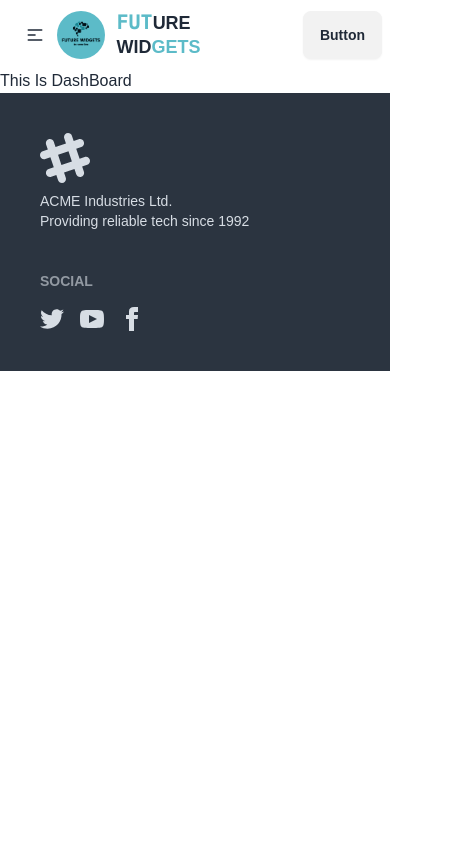
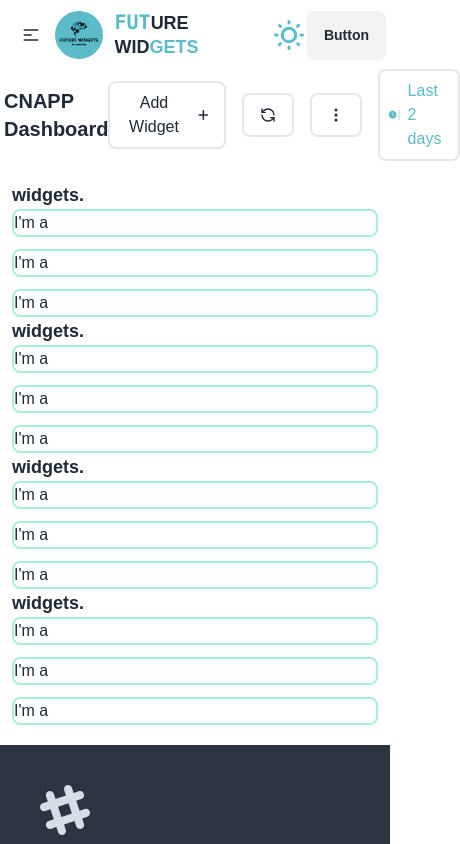
Before and after one commit to Shaon247on/Assignment-Front-End-Dev, a React (Vite) app: page /dashboard in a window 390 px wide. Shown: the top 844 px of the page, 460 px wide, since content can reach past the window. Built offline with nearby package versions, Linux system fonts and the light colour scheme.

Commit message:
fixed the search option and modified the json data

```diff
--- a/index.html
+++ b/index.html
@@ -2,7 +2,7 @@
 <html lang="en" data-theme="sunset">
   <head>
     <meta charset="UTF-8" />
-    <link rel="icon" type="image/svg+xml" href="/vite.svg" />
+    <link rel="icon" type="image/svg+xml" href="/src/assets/FW (1).png"/>
     <meta name="viewport" content="width=device-width, initial-scale=1.0" />
     <title>Future Widgets</title>
   </head>
--- a/package.json
+++ b/package.json
@@ -12,6 +12,7 @@
   "dependencies": {
     "react": "^18.3.1",
     "react-dom": "^18.3.1",
+    "react-icons": "^5.3.0",
     "react-router-dom": "^6.26.0"
   },
   "devDependencies": {
--- a/src/Pages/Dashboard/Dashboard.jsx
+++ b/src/Pages/Dashboard/Dashboard.jsx
@@ -1,12 +1,49 @@
 import React, { useContext } from 'react';
+
+// ----------------- React icons -----------------
+
 import useProvider from '../../Hooks/useProvider';
+import { LuRefreshCcw } from "react-icons/lu";
+import { BsThreeDotsVertical } from "react-icons/bs";
+import { FaPlus } from "react-icons/fa6";
+import { MdWatchLater } from "react-icons/md";
 
 const Dashboard = () => {
-    const {data} =  useProvider()
+    const { data } = useProvider()
     // console.log(data);
     return (
-        <div>
-            This Is DashBoard
+        <div className='px-1 md:px-6'>
+            <div className='flex justify-between items-center'>
+                <div className='text-xl font-semibold'>CNAPP Dashboard</div>
+                <div className='flex gap-4 items-center'>
+                    <button className="px-4 py-2 rounded-lg border-2 flex gap-4 items-center">Add Widget <FaPlus /></button>
+                    <button className="px-4 py-3 rounded-lg border-2"><LuRefreshCcw /></button>
+                    <button className="px-4 py-3 rounded-lg border-2"><BsThreeDotsVertical /></button>
+                    <div className="dropdown dropdown-end">
+                        <div tabIndex={0} role="button" className="px-2 py-2 rounded-lg border-2 flex gap-2 items-center text-[#5cbbc8]"><MdWatchLater className='text-xl border-r-2 h-full text-[#5cbbc8]' />Last 2 days</div>
+                        <ul tabIndex={0} className="dropdown-content menu bg-base-100 rounded-box z-[1] w-52 p-2 shadow">
+                            <li><a>Item 1</a></li>
+                            <li><a>Item 2</a></li>
+                        </ul>
+                    </div>
+                </div>
+            </div>
+            <div className=' my-5 px-2'>
+                {
+                    data.map(widgets =>
+                        <>
+                            <div>
+                                <h1 className='text-lg font-semibold'>widgets.</h1>
+                                <div className='grid gap-3 grid-cols-1 md:grid-cols-2 lg:grid-cols-3'>
+                                    <div className='border-2 border-emerald-200 rounded-lg'>I'm a</div>
+                                    <div className='border-2 border-emerald-200 rounded-lg'>I'm a</div>
+                                    <div className='border-2 border-emerald-200 rounded-lg'>I'm a</div>
+                                </div>
+                            </div>
+                        </>)
+                }
+
+            </div>
         </div>
     );
 };
--- a/src/Pages/Shared/NavBar/NavBar.jsx
+++ b/src/Pages/Shared/NavBar/NavBar.jsx
@@ -22,46 +22,62 @@ const NavBar = () => {
     const navLinks =
         <>
             <NavLink to='/' style={({ isActive }) => ({
-                color: isActive ? 'white' : 'sunset',
+                color: isActive ? 'white' : 'black',
                 padding: '4px 10px',
                 borderRadius: '5px',
                 backgroundColor: isActive ? '#5cbbc8' : 'transparent',
                 fontWeight: isActive ? '700' : '400',
             })}><li className='text-sm md:text-base'>Home</li></NavLink>
             <NavLink to='/dashboard' style={({ isActive }) => ({
-                color: isActive ? 'white' : 'sunset',
+                color: isActive ? 'white' : 'black',
                 padding: '4px 10px',
                 borderRadius: '5px',
                 backgroundColor: isActive ? '#5cbbc8' : 'transparent',
                 fontWeight: isActive ? '700' : '400',
             })}><li className='text-sm md:text-base'>Dashboard</li></NavLink>
         </>
-    const handleSearch = (e) => {
+    const handleSearch = (query) => {
+        setSearchQuery(query);
 
-        console.log(typeof e);
-        setSearchQuery(e)
+        const filtered = data.map(category => {
+            const filteredWidgets = category.Widgets.filter(widget =>
+                widget.name.toLowerCase().includes(query.toLowerCase()));
 
-        const allWidgets = Object.values(data).flat()
+            // Return category only if it has matching widgets
+            return filteredWidgets.length > 0
+                ? { ...category, Widgets: filteredWidgets }
+                : null;
+        }).filter(category => category !== null);
+
+        setFilteredWidgets(filtered);
+
+        console.log(filtered);
+
+
+
+
+
+        // const allWidgets = Object.values(data).flat()
         // console.log(allWidgets);
 
 
-        const result = allWidgets.filter(widget => widget.name.toLowerCase().includes(e.toLowerCase()))
-        console.log(result);
+        // const result = allWidgets.filter(widget => widget.name.toLowerCase().includes(e.toLowerCase()))
+        // console.log(result);
 
-        setFilteredWidgets(result)
-        console.log(filteredWidgets.length);
+        // setFilteredWidgets(result)
+        // console.log(filteredWidgets.length);
     }
     const handleBlur = () => {
         setToggle(false)
-        console.log(toggle);
+        // console.log(toggle);
     }
     const handleFocus = () => {
         setToggle(true)
-        console.log(toggle);
+        // console.log(toggle);
     }
 
     const handleToggle = (e) => {
-        console.log(e.target.value);
+        // console.log(e.target.value);
         if (e.target.checked) {
             setTheme('sunset')
         } else {
@@ -71,7 +87,7 @@ const NavBar = () => {
 
     return (
         <>
-            <div className="navbar bg-base-100">
+            <div className="navbar bg-base-100 px-1 md:px-6">
                 <div className="navbar-start">
                     <div className="dropdown">
                         <div tabIndex={0} role="button" className="btn btn-ghost lg:hidden">
@@ -105,29 +121,21 @@ const NavBar = () => {
                                     />
                                     <div className={`${toggle === false ? "hidden" : "block"} absolute bg-gray-200 w-48 px-5 py-2 rounded-lg z-10 top-10 md:top-16 left-0 md:left-0`}>
                                         {
-                                            filteredWidgets.length > 0 ? (filteredWidgets.map(widget =>
-                                                <div key={widget.id}>
-                                                    <h3 className='text-sm md:text-base '>{widget.name}</h3>
-                                                </div>
-                                            )) :
+                                            filteredWidgets.length > 0 ?
+                                                filteredWidgets.map((category, index) => (
+                                                    <div key={index}>
+                                                        {category.Widgets.map(widget => (
+                                                            <div key={widget.id}>
+                                                                <h4>{widget.name}</h4>
+                                                            </div>
+                                                        ))}
+                                                    </div>
+                                                ))
+                                                :
                                                 <p>No widgets found</p>
                                         }
                                     </div>
                                 </div>
-                                {/* <div className="dropdown dropdown-end">
-                                    <div tabIndex={0} role="button" className="btn btn-ghost btn-circle avatar">
-                                        <div className="w-10 rounded-full">
-                                            <img
-                                                alt="Tailwind CSS Navbar component"
-                                                src="https://img.daisyui.com/images/stock/photo-1534528741775-53994a69daeb.webp" />
-                                        </div>
-                                    </div>
-                                    <ul
-                                        tabIndex={0}
-                                        className="menu menu-sm dropdown-content bg-base-100 rounded-box z-[1] mt-3 w-52 p-2 shadow">
-                                        <li><a>Logout</a></li>
-                                    </ul>
-                                </div> */}
                             </div>
                         </ul>
                     </div>
@@ -146,25 +154,25 @@ const NavBar = () => {
                     </ul>
                 </div>
                 <div className="navbar-end">
-                    <div className="gap-2 relative mr-7 hidden md:flex justify-center">
-                        {/* Mode changing button */}
+                    <div className="gap-2 relative mr-0 md:mr-7 flex justify-center">
+                        {/* ---------------- Mode changing button ---------------- */}
 
                         <label className="swap swap-rotate">
-                            {/* this hidden checkbox controls the state */}
-                            <input type="checkbox" className="theme-controller" onChange={handleToggle} value="synthwave" />
 
-                            {/* sun icon */}
+                            <input type="checkbox" className="theme-controller" onChange={handleToggle} />
+
+                            {/* ----------------- sun icon ----------------------*/}
                             <svg
-                                className="swap-off h-10 w-10 fill-current text-[#5cbbc8]"
+                                className="swap-off h-10 w-9 md:w-10 fill-current text-[#5cbbc8]"
                                 xmlns="http://www.w3.org/2000/svg"
                                 viewBox="0 0 24 24">
                                 <path
                                     d="M5.64,17l-.71.71a1,1,0,0,0,0,1.41,1,1,0,0,0,1.41,0l.71-.71A1,1,0,0,0,5.64,17ZM5,12a1,1,0,0,0-1-1H3a1,1,0,0,0,0,2H4A1,1,0,0,0,5,12Zm7-7a1,1,0,0,0,1-1V3a1,1,0,0,0-2,0V4A1,1,0,0,0,12,5ZM5.64,7.05a1,1,0,0,0,.7.29,1,1,0,0,0,.71-.29,1,1,0,0,0,0-1.41l-.71-.71A1,1,0,0,0,4.93,6.34Zm12,.29a1,1,0,0,0,.7-.29l.71-.71a1,1,0,1,0-1.41-1.41L17,5.64a1,1,0,0,0,0,1.41A1,1,0,0,0,17.66,7.34ZM21,11H20a1,1,0,0,0,0,2h1a1,1,0,0,0,0-2Zm-9,8a1,1,0,0,0-1,1v1a1,1,0,0,0,2,0V20A1,1,0,0,0,12,19ZM18.36,17A1,1,0,0,0,17,18.36l.71.71a1,1,0,0,0,1.41,0,1,1,0,0,0,0-1.41ZM12,6.5A5.5,5.5,0,1,0,17.5,12,5.51,5.51,0,0,0,12,6.5Zm0,9A3.5,3.5,0,1,1,15.5,12,3.5,3.5,0,0,1,12,15.5Z" />
                             </svg>
 
-                            {/* moon icon */}
+                            {/* ----------------- moon icon -----------------*/}
                             <svg
-                                className="swap-on h-10 w-10 fill-current text-[#5cbbc8]"
+                                className="swap-on h-10 w-9 md:w-10 fill-current text-[#5cbbc8]"
                                 xmlns="http://www.w3.org/2000/svg"
                                 viewBox="0 0 24 24">
                                 <path
@@ -172,9 +180,9 @@ const NavBar = () => {
                             </svg>
                         </label>
 
-                        {/* Search Input section  */}
+                        {/* ----------------- Search Input section-----------------  */}
 
-                        <div className="form-control">
+                        <div className="form-control hidden md:block">
                             <input
                                 type="text"
                                 placeholder="Search"
@@ -186,17 +194,27 @@ const NavBar = () => {
                             />
                             <div className={`${toggle === false ? "hidden" : "block"} absolute bg-gray-200 w-48 px-5 py-2 rounded-lg top-16 -left-20 md:left-0`}>
                                 {
-                                    filteredWidgets.length > 0 ? (filteredWidgets.map(widget =>
-                                        <div key={widget.id}>
-                                            <h3 className='text-sm md:text-base hover:text-[#5cbbc8] duration-500 cursor-pointer'>{widget.name}</h3>
-                                        </div>
-                                    )) :
+                                    filteredWidgets.length > 0 ?
+                                        filteredWidgets.map((category, index) => (
+                                            <div key={index}>
+                                                {category.Widgets.map(widget => (
+                                                    <div key={widget.id}>
+                                                        <h4>{widget.name}</h4>
+                                                    </div>
+                                                ))}
+                                            </div>
+                                        ))
+                                        :
                                         <p>No widgets found</p>
                                 }
                             </div>
                         </div>
                     </div>
+
+                    {/*----------------- Login Button ----------------- */}
+
                     <a className="btn">Button</a>
+
                 </div>
             </div>
         </>
--- a/src/Provider/ContextProvider.jsx
+++ b/src/Provider/ContextProvider.jsx
@@ -3,35 +3,60 @@ import { createContext, useEffect, useState } from 'react';
 export const StateContext = createContext(null)
 
 const ContextProvider = ({ children }) => {
+
+    //      ----------------- Theme related state -----------------------
+
     const [theme, setTheme] = useState('light')
 
-    useEffect(()=>{
+    useEffect(() => {
         localStorage.setItem('theme', theme)
         const localTheme = localStorage.getItem('theme')
         document.querySelector('html').setAttribute('data-theme', localTheme)
-    },[theme])
+    }, [theme])
 
-    const [data, setData] = useState({
-        "CSPM": [
+
+
+    //      ----------------- Data related state -----------------------
+
+    const [data, setData] = useState([
+        {
+            "Category": "CSPM Executive Dashboard",
+            "Widgets": [
                 { "id": 1, "name": "Compliance Status", "type": "barChart", "content": "Bar chart showing compliance status across environments." },
                 { "id": 2, "name": "Risk Overview", "type": "text", "content": "Summary of risks identified in the cloud infrastructure." }
-        ],
-        "CWPP": [
+            ]
+        },
+        {
+            "Category": "CWPP Dashboard",
+            "Widgets": [
                 { "id": 3, "name": "Vulnerability Scans", "type": "pieChart", "content": "Pie chart showing the results of vulnerability scans." },
                 { "id": 4, "name": "Runtime Protection", "type": "text", "content": "Overview of runtime protection mechanisms in place." }
             ],
-        "Image": [
+        },
+        {
+            "Category": "Image",
+            "Widgets": [
                 { "id": 5, "name": "Docker Image Security", "type": "barChart", "content": "Bar chart displaying security status of Docker images." },
                 { "id": 6, "name": "Image Scanning Results", "type": "text", "content": "Detailed results of image scanning processes." }
             ],
-        "Ticket": [
+        },
+        {
+            "Category": "Ticket",
+            "Widgets": [
                 { "id": 7, "name": "Open Tickets", "type": "list", "content": "List of open security tickets." },
                 { "id": 8, "name": "Resolved Tickets", "type": "text", "content": "Overview of recently resolved security tickets." }
             ]
-    });
+        }
+
+    ]);
+
+    //      ----------------- Search related state -----------------------
 
     const [searchQuery, setSearchQuery] = useState('');
     const [filteredWidgets, setFilteredWidgets] = useState([]);
+
+
+    //      ----------------- Context Values -----------------------
 
     const info = {
         theme,
@@ -43,6 +68,7 @@ const ContextProvider = ({ children }) => {
         filteredWidgets,
         setFilteredWidgets
     }
+
     return (
         <StateContext.Provider value={info}>
             {children}
```
Also changed, not shown: 1 other file (tests, documents, lock files or other folders). Lines whose indentation alone changed are shown as unchanged.
